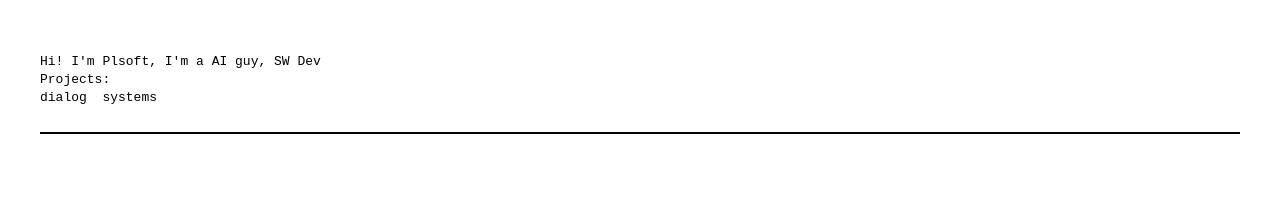
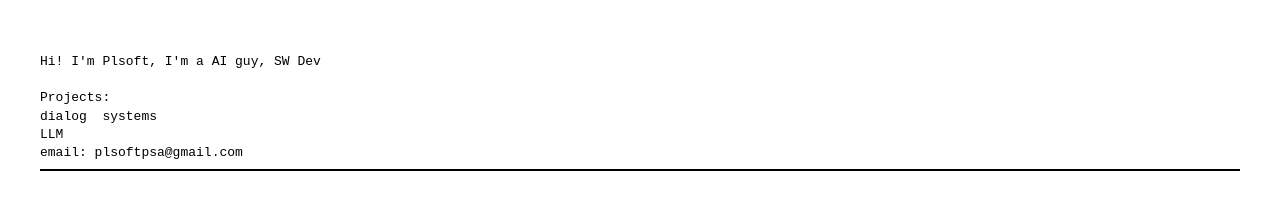
Before and after one commit to PLsoftPSA/Plsoftpsa.github.io, a plain HTML site: page index.html in a window 1280 px wide. Drawn offline with Linux system fonts and the light colour scheme.

Commit message:
Update index.html

```diff
--- a/index.html
+++ b/index.html
@@ -20,9 +20,11 @@
         <body class="">
 
 <div><pre>Hi! I'm Plsoft, I'm a AI guy, SW Dev
+
 Projects:
 dialog  systems
-
+LLM
+email: plsoftpsa@gmail.com
 <hr>
 
 </pre></div>
```
